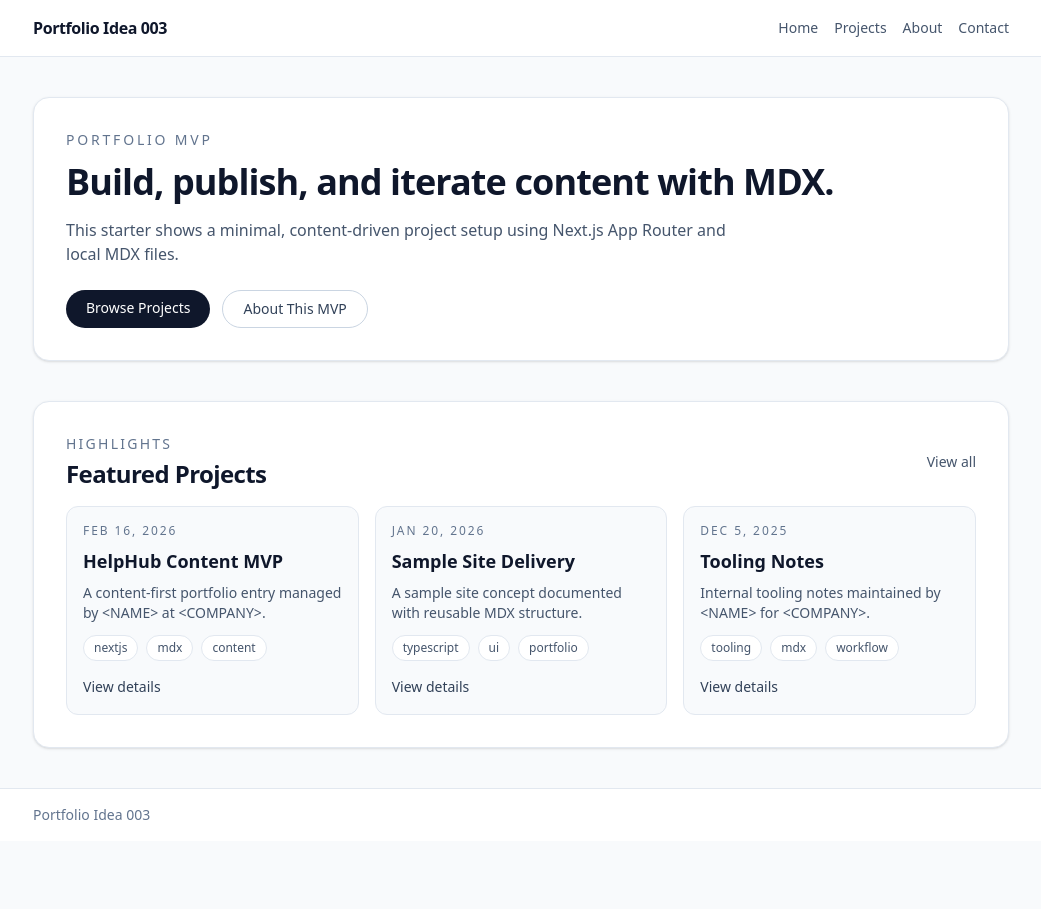
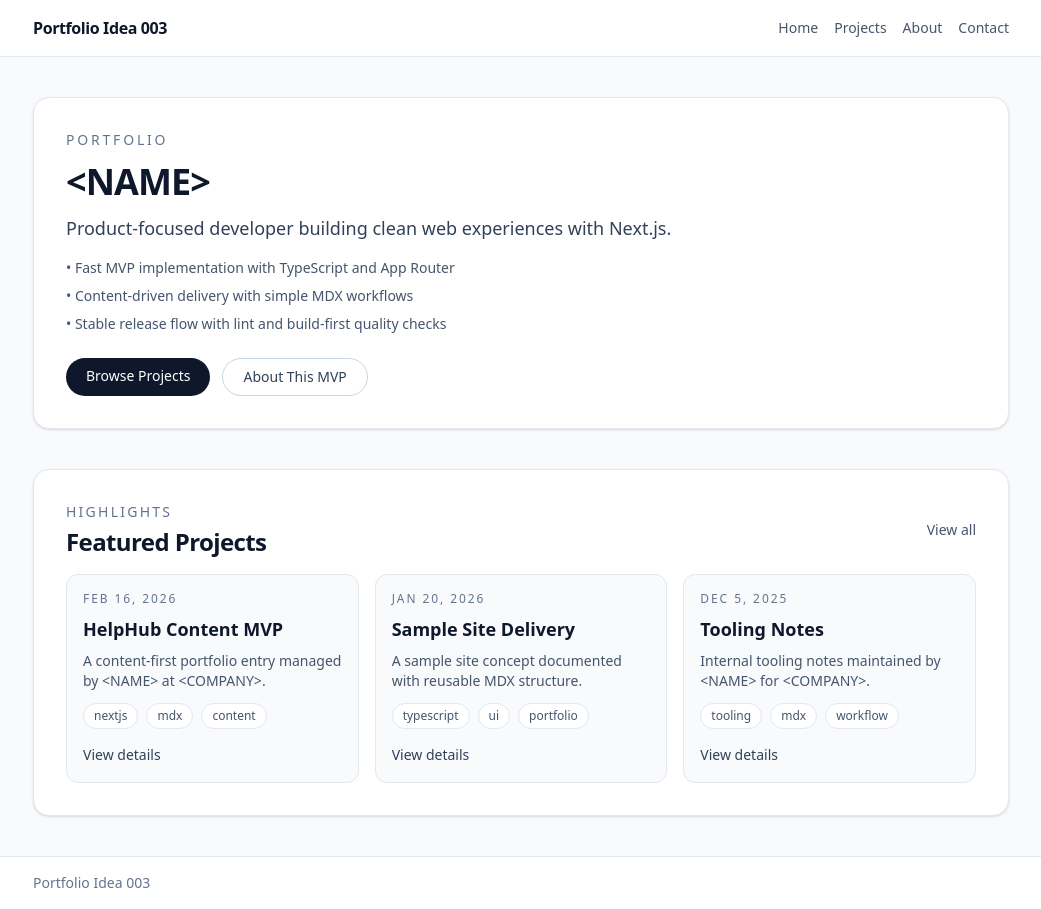
Before and after one commit to Kujara-jp/portfolio-idea-003, a Next.js app: page / in a window 1280 px wide. Shown: the whole page, without its empty margins (119-1160 px from the left). Before the commit the page ends 841 px from the top, so only its background shows below. Built offline with nearby package versions, Linux system fonts and the light colour scheme.

Commit message:
Improve home hero (#3)

```diff
--- a/src/app/page.tsx
+++ b/src/app/page.tsx
@@ -18,13 +18,16 @@ export default async function HomePage() {
   return (
     <div className="space-y-10">
       <section className="rounded-2xl border border-slate-200 bg-white p-6 shadow-sm sm:p-8">
-        <p className="text-sm font-medium uppercase tracking-[0.2em] text-slate-500">Portfolio MVP</p>
-        <h1 className="mt-3 text-3xl font-semibold tracking-tight text-slate-900 sm:text-4xl">
-          Build, publish, and iterate content with MDX.
-        </h1>
-        <p className="mt-4 max-w-2xl text-slate-600">
-          This starter shows a minimal, content-driven project setup using Next.js App Router and local MDX files.
+        <p className="text-sm font-medium uppercase tracking-[0.2em] text-slate-500">Portfolio</p>
+        <h1 className="mt-3 text-3xl font-semibold tracking-tight text-slate-900 sm:text-4xl">&lt;NAME&gt;</h1>
+        <p className="mt-3 max-w-2xl text-lg text-slate-700">
+          Product-focused developer building clean web experiences with Next.js.
         </p>
+        <ul className="mt-4 space-y-2 text-sm text-slate-600">
+          <li>• Fast MVP implementation with TypeScript and App Router</li>
+          <li>• Content-driven delivery with simple MDX workflows</li>
+          <li>• Stable release flow with lint and build-first quality checks</li>
+        </ul>
         <div className="mt-6 flex flex-wrap gap-3">
           <Link
             href="/projects"
```
